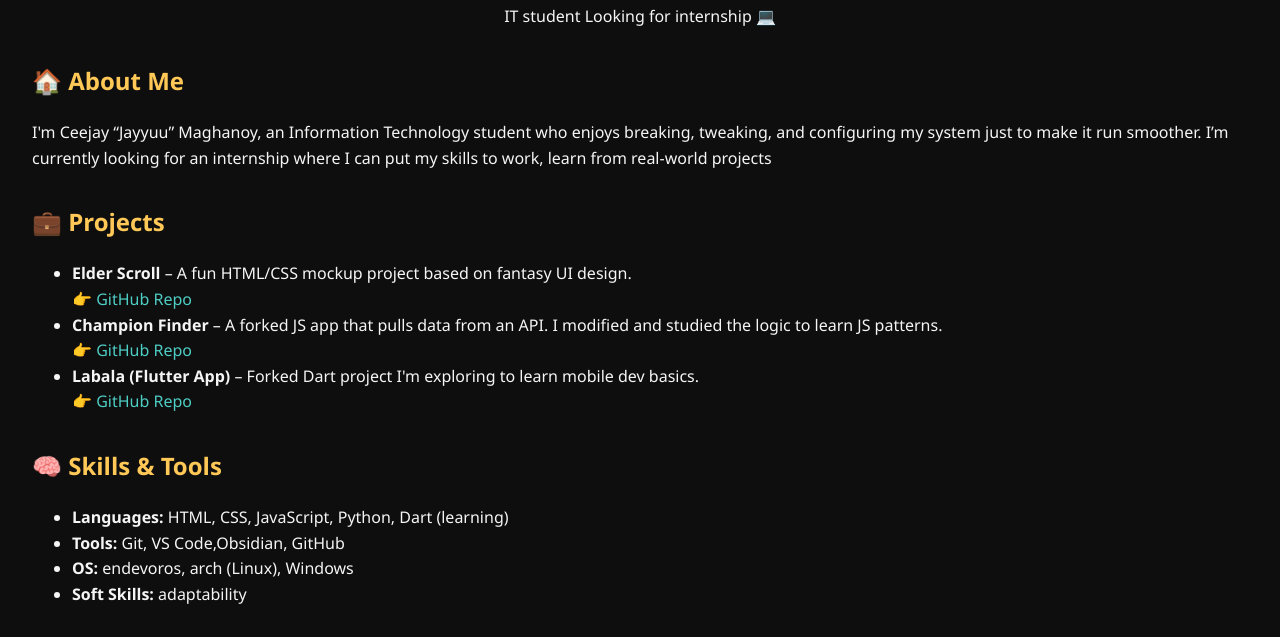
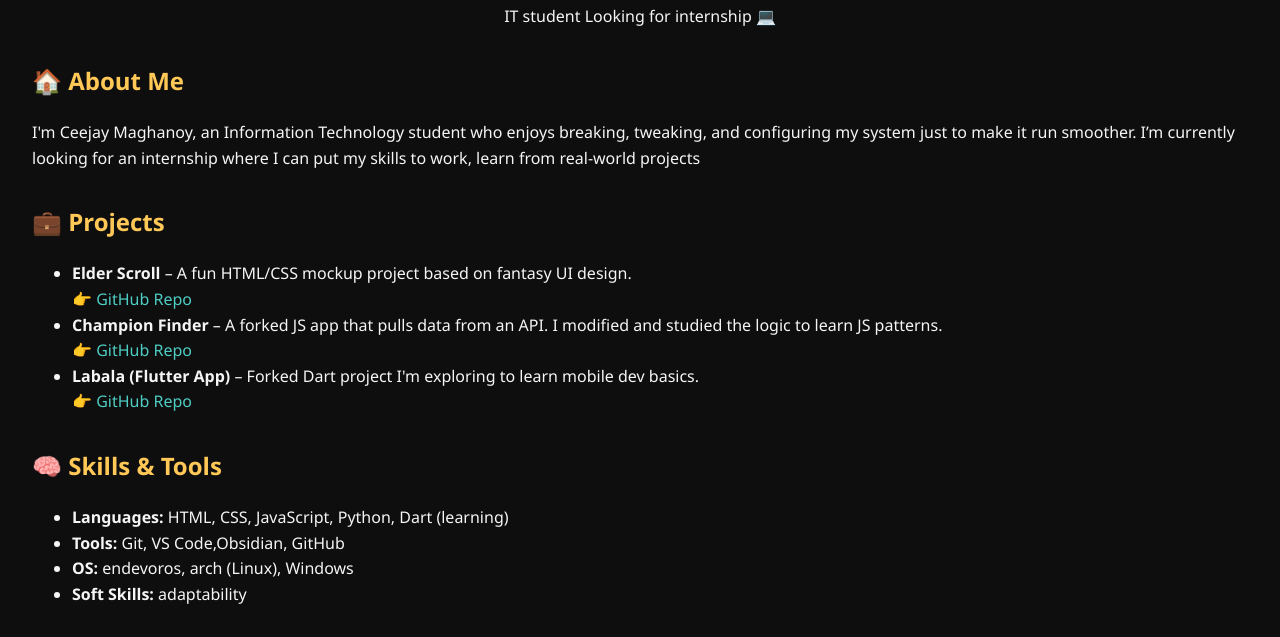
Before and after one commit to zelda19/zelda19.github.io, a plain HTML site: page index.html in a window 1280 px wide. Shown: the part 122-759 px from the top of the page. Drawn offline with Linux system fonts and the light colour scheme.

Commit message:
Update index.html

```diff
--- a/index.html
+++ b/index.html
@@ -17,7 +17,7 @@
   <section>
     <h2>🏠 About Me</h2>
     <p>
-     I'm Ceejay “Jayyuu” Maghanoy, an Information Technology student who enjoys breaking,
+     I'm Ceejay Maghanoy, an Information Technology student who enjoys breaking,
       tweaking, and configuring my system just to make it run smoother.
       I’m currently looking for an internship where I can put my skills to work, learn from real-world projects
     </p>
```
